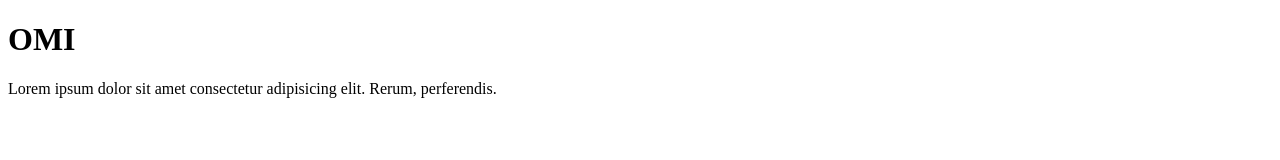
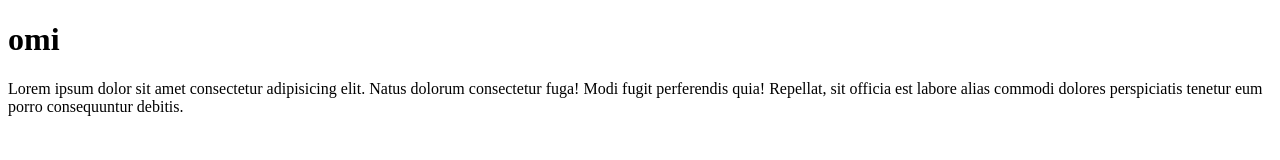
Before and after one commit to Omi001/Portfolio, a plain HTML site: page index.html in a window 1280 px wide. Drawn offline with Linux system fonts and the light colour scheme.

Commit message:
index.html created

```diff
--- a/index.html
+++ b/index.html
@@ -4,10 +4,10 @@
     <meta charset="UTF-8">
     <meta http-equiv="X-UA-Compatible" content="IE=edge">
     <meta name="viewport" content="width=device-width, initial-scale=1.0">
-    <title>Portfolio</title>
+    <title>Document</title>
 </head>
 <body>
-    <h1>OMI</h1>
-    <p>Lorem ipsum dolor sit amet consectetur adipisicing elit. Rerum, perferendis.</p>
+    <h1>omi</h1>
+    <p>Lorem ipsum dolor sit amet consectetur adipisicing elit. Natus dolorum consectetur fuga! Modi fugit perferendis quia! Repellat, sit officia est labore alias commodi dolores perspiciatis tenetur eum porro consequuntur debitis.</p>
 </body>
 </html>
```
